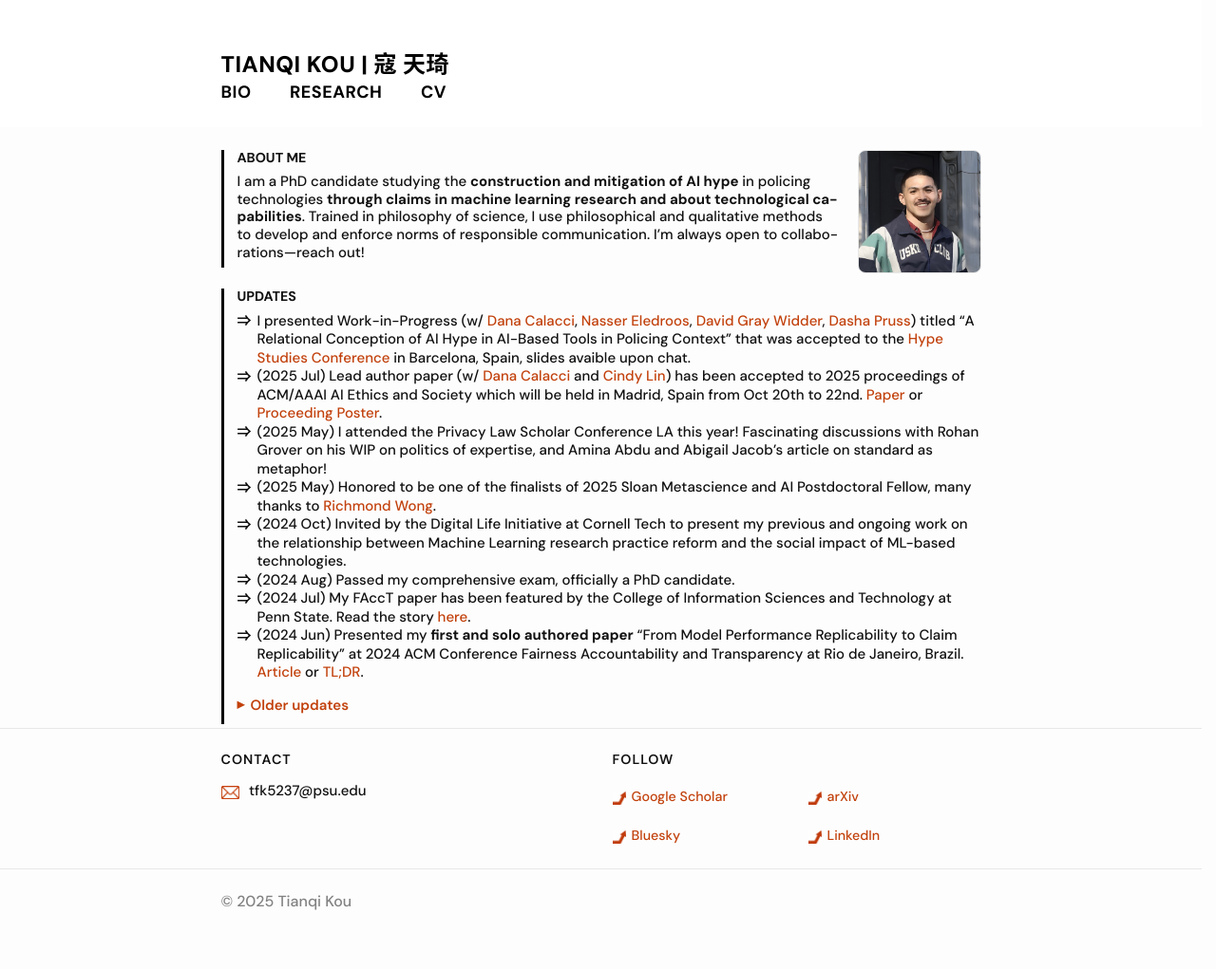
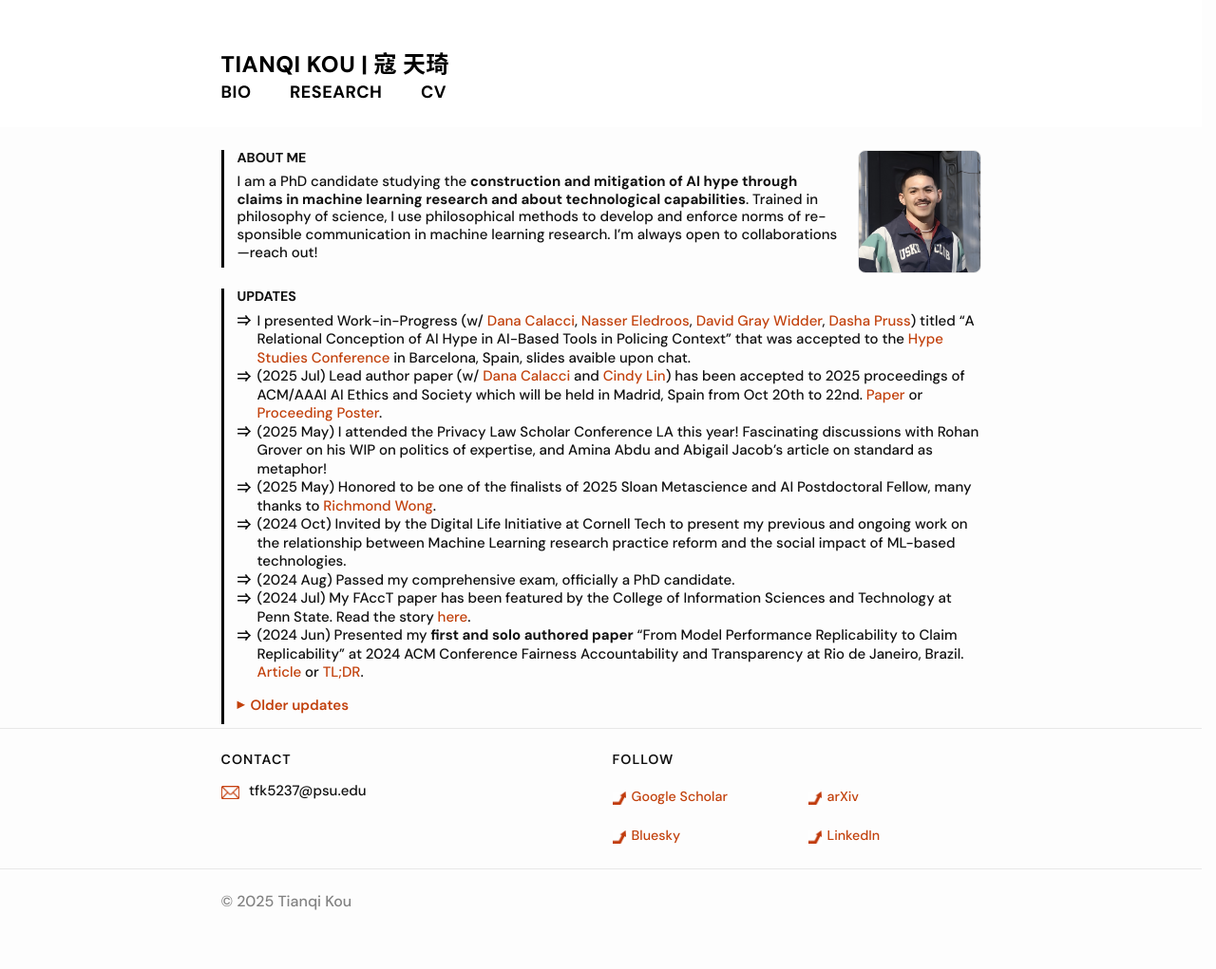
Before and after one commit to koutianqi/koutianqi.github.io, a Jekyll site: the page built from index.markdown, in a window 1280 px wide. Shown: the whole page at 95% size. Built offline with Jekyll 4.4.1, drawn with Linux system fonts in a browser that asks for light colours.

Commit message:
Update index.markdown

```diff
--- a/index.markdown
+++ b/index.markdown
@@ -10,7 +10,7 @@ description: "I study the construction and mitigation of AI hype through claims
   <h2 class="mobile-only"><strong>ABOUT ME</strong></h2>
 
 
-I am a PhD candidate studying the **construction and mitigation of AI hype** in policing technologies **through claims in machine learning research and about technological capabilities**. Trained in philosophy of science, I use philosophical and qualitative methods to develop and enforce norms of responsible communication. I’m always open to collaborations—reach out!
+I am a PhD candidate studying the **construction and mitigation of AI hype through claims in machine learning research and about technological capabilities**. Trained in philosophy of science, I use philosophical methods to develop and enforce norms of responsible communication in machine learning research. I’m always open to collaborations—reach out!
 
   </div>
   <img class="headshot" src="{{ "/assets/img/headshot_crop.jpg" | relative_url }}" alt="Headshot" />
```
